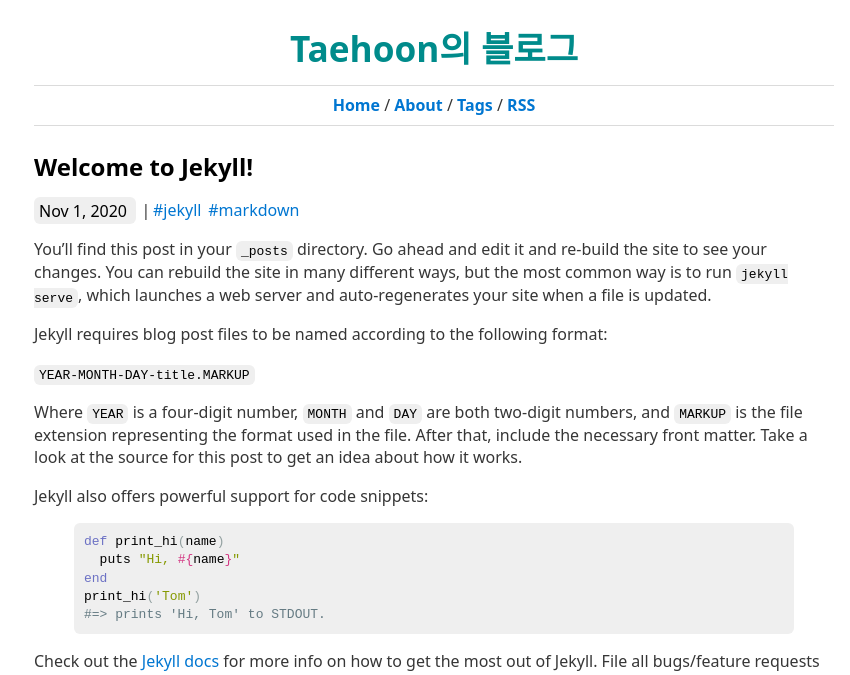
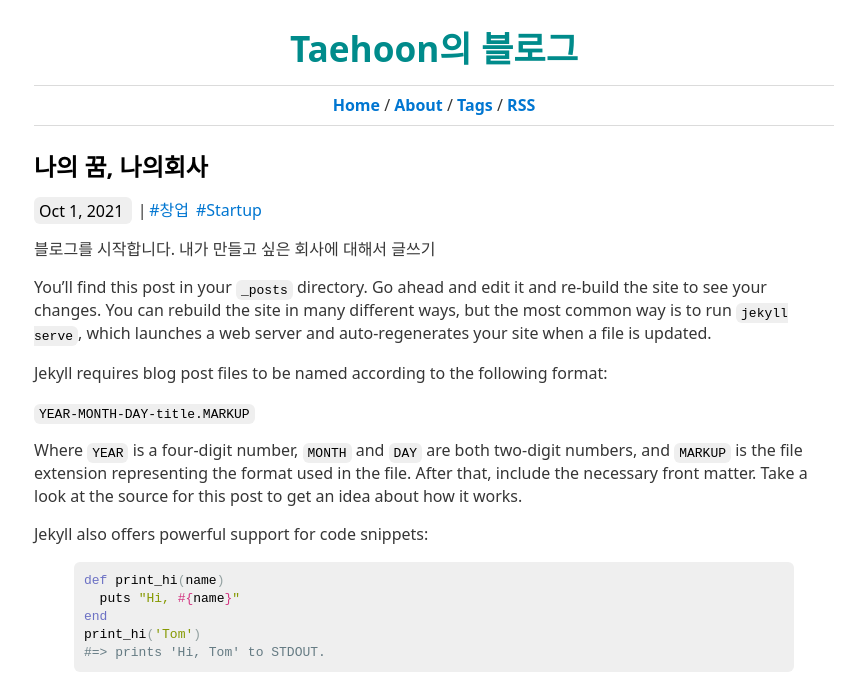
Before and after one commit to liketaehoon/liketaehoon.github.io, a Jekyll site: the page built from _posts/2021-10-01-나의 꿈 나의 회사.markdown, in a window 1280 px wide. Shown: the top 675 px of the page, without its empty margins (206-1056 px from the left). Built offline with Jekyll 4.4.1, drawn with Linux system fonts in a browser that asks for light colours; some of the changed text lies outside the part shown.

Commit message:
1st first

```diff
--- a/_config.yml
+++ b/_config.yml
@@ -33,9 +33,9 @@ disqus: watery-jekyll
 
 author: Taehoon Koo
 author_bio: >-
-  (주) 해피테크놀로지 CTO 입니다. 기업가 정신, 창업 특히 스타트업에 관심이 많습니다.
-  OKR, 스크럼, 그리고 독서를 사랑합니다.
-  레이 달리오 저 ⌜원칙⌟ 핸리 포드 저 ⌜나의 삶과 일⌟ 클레이턴 크리스텐슨 저 ⌜일의 언어⌟ 를 인생 책으로 꼽습니다.
+  (주) 해피테크놀로지 CTO 입니다. 기업가 정신, 창업 특히 스타트업에 관심이 많습니다.<br>
+  OKR, 스크럼, 그리고 독서를 사랑합니다. <br>
+  레이 달리오 저 ⌜원칙⌟ 핸리 포드 저 ⌜나의 삶과 일⌟ 클레이턴 크리스텐슨 저 ⌜일의 언어⌟ 를 추천합니다.
 
 author_pic: https://user-images.githubusercontent.com/5652598/135353281-7cd20e70-d918-488b-9dd4-70e833b139cd.jpg
 
--- a/_posts/2020-11-01-welcome-to-jekyll.markdown
+++ b/_posts/2021-10-01-나의 꿈 나의 회사.markdown
@@ -1,11 +1,14 @@
 ---
 layout: post
-title:  "Welcome to Jekyll!"
-date: 2020-11-01
+title:  "나의 꿈, 나의회사"
+date: 2021-10-01
 tags:
-  - jekyll
-  - markdown
+  - 창업
+  - Startup
 ---
+
+블로그를 시작합니다. 내가 만들고 싶은 회사에 대해서 글쓰기
+
 You’ll find this post in your `_posts` directory. Go ahead and edit it and re-build the site to see your changes. You can rebuild the site in many different ways, but the most common way is to run `jekyll serve`, which launches a web server and auto-regenerates your site when a file is updated.
 
 Jekyll requires blog post files to be named according to the following format:
```
